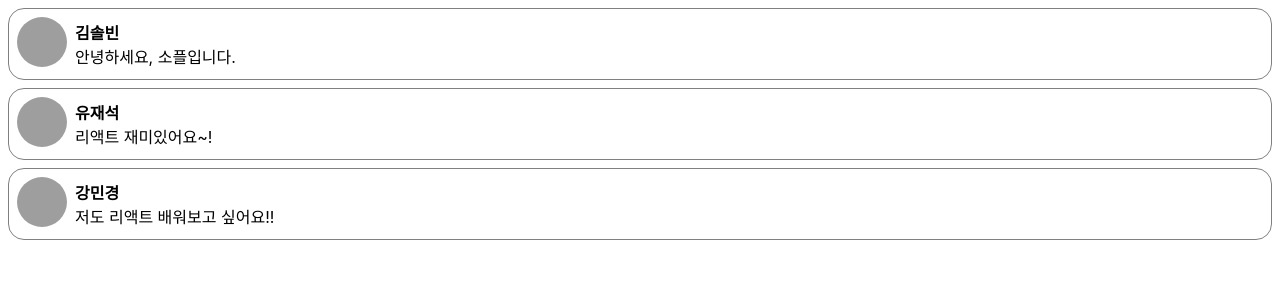
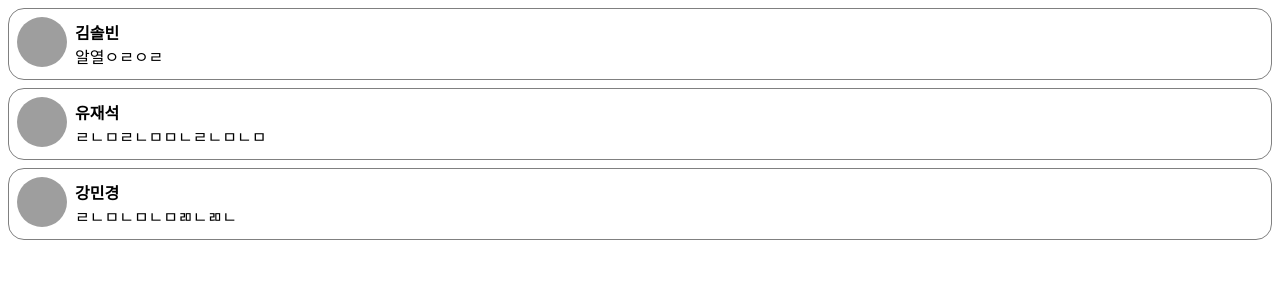
Before and after one commit to Chaintae/23-react1, a React (Create React App) app: page / in a window 1280 px wide. Shown: the top 300 px of the page. Built offline with nearby package versions, Linux system fonts and the light colour scheme; grey boxes are pictures that could not be loaded.

Commit message:
ㅇㄴㅁㅇㄴㅇㄴㅁㅇㄴㅁ

```diff
--- a/src/chapter_05/CommentList.js
+++ b/src/chapter_05/CommentList.js
@@ -4,15 +4,15 @@ import Comment from "./Comment";
 const comments = [
     {
         name: "김솔빈",
-        comment: "안녕하세요, 소플입니다.",
+        comment: "알열ㅇㄹㅇㄹ",
     },
     {
         name: "유재석",
-        comment: "리액트 재미있어요~!",
+        comment: "ㄹㄴㅁㄹㄴㅁㅁㄴㄹㄴㅁㄴㅁ",
     },
     {
         name: "강민경",
-        comment: "저도 리액트 배워보고 싶어요!!",
+        comment: "ㄹㄴㅁㄴㅁㄴㅁㄻㄴㄻㄴ",
     },
 ];
 
```
Also changed, not shown: 1 other file (tests, documents, lock files or other folders).
